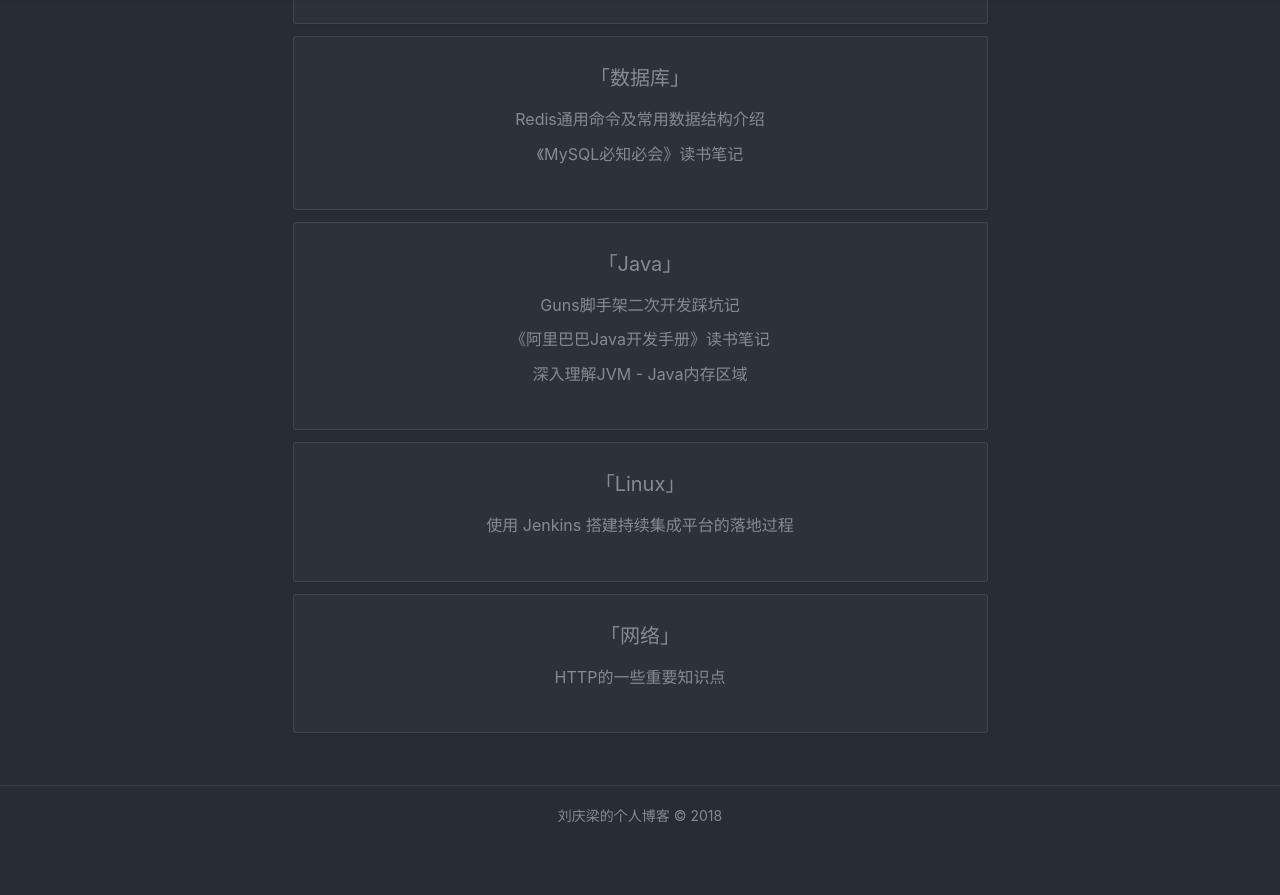
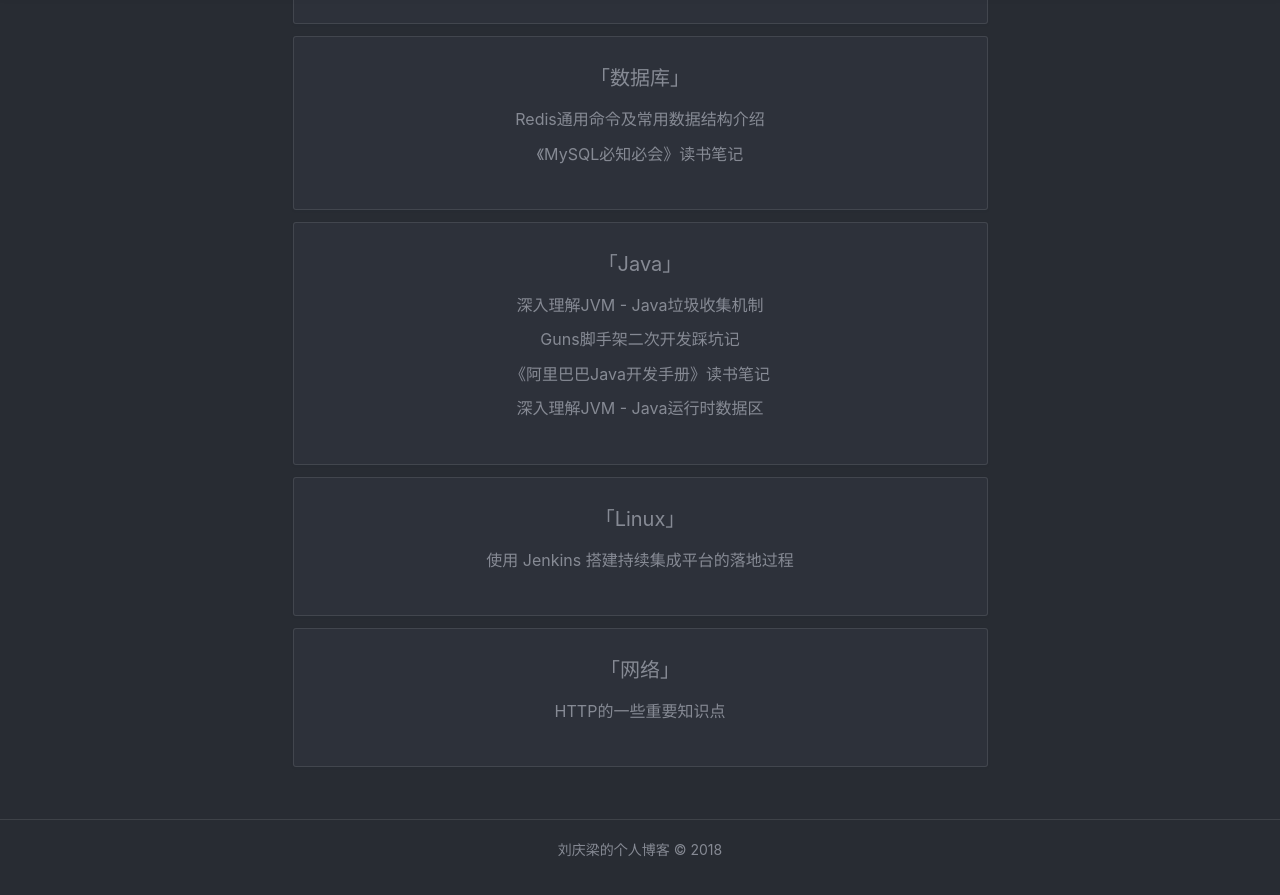
Before and after one commit to Coder-Leon/Coder-Leon.github.io, a Jekyll site: the page built from tags.html, in a window 1280 px wide and 900 px high, scrolled down 661 px. Shown: the top 895 px of the window. Built offline with Jekyll 4.4.1, drawn with Linux system fonts in a browser that asks for light colours; nearby versions of some CDN libraries; a style sheet for code colours, icons or effects is not loaded; before the commit the page ends 1527 px from its top, so only the background shows below that; some of the changed lines change nothing that is shown.

Commit message:
Update JVM note

````diff
--- a/_posts/2018-05-27-jvm_1.md
+++ b/_posts/2018-05-27-jvm_1.md
@@ -1,7 +1,7 @@
 ---
 layout: post
-title: '深入理解JVM - Java内存区域'
-subtitle: 'Java内存区域'
+title: '深入理解JVM - Java运行时数据区'
+subtitle: 'JVM数据区'
 date: 2018-05-27
 categories: Java
 tags: Java
--- /dev/null
+++ b/_posts/2018-08-26-jvm_2.md
@@ -0,0 +1,278 @@
+---
+layout: post
+title: '深入理解JVM - Java垃圾收集机制'
+subtitle: 'GC'
+date: 2018-08-26
+categories: Java
+tags: Java
+---
+
+# 垃圾收集
+
+垃圾收集主要是针对堆和方法区进行。
+
+程序计数器、虚拟机栈和本地方法栈这三个区域属于线程私有的，只存在于线程的生命周期内，线程结束之后也会消失，因此不需要对这三个区域进行垃圾回收。
+
+## 判断一个对象是否可被回收
+
+### 1. 引用计数算法
+
+给对象添加一个引用计数器，当对象增加一个引用时计数器加 1，引用失效时计数器减 1。引用计数为 0 的对象可被回收。
+
+两个对象出现循环引用的情况下，此时引用计数器永远不为 0，导致无法对它们进行回收。
+
+正因为循环引用的存在，因此 Java 虚拟机不使用引用计数算法。
+
+```JAVA
+public class ReferenceCountingGC {
+
+    public Object instance = null;
+
+    public static void main(String[] args) {
+        ReferenceCountingGC objectA = new ReferenceCountingGC();
+        ReferenceCountingGC objectB = new ReferenceCountingGC();
+        objectA.instance = objectB;
+        objectB.instance = objectA;
+    }
+}
+```
+
+### 2. 可达性分析算法
+
+通过 GC Roots 作为起始点进行搜索，能够到达到的对象都是存活的，不可达的对象可被回收。
+
+Java 虚拟机使用该算法来判断对象是否可被回收，在 Java 中 GC Roots 一般包含以下内容：
+
+- 虚拟机栈中引用的对象
+- 本地方法栈中引用的对象
+- 方法区中类静态属性引用的对象
+- 方法区中的常量引用的对象
+
+![](http://oyzvmt76c.bkt.clouddn.com/jvm_5.png)
+
+### 3. 方法区的回收
+
+因为方法区主要存放永久代对象，而永久代对象的回收率比新生代低很多，因此在方法区上进行回收性价比不高。
+
+主要是对常量池的回收和对类的卸载。
+
+在大量使用反射、动态代理、CGLib 等 ByteCode 框架、动态生成 JSP 以及 OSGi 这类频繁自定义 ClassLoader 的场景都需要虚拟机具备类卸载功能，以保证不会出现内存溢出。
+
+类的卸载条件很多，需要满足以下三个条件，并且满足了也不一定会被卸载：
+
+- 该类所有的实例都已经被回收，也就是堆中不存在该类的任何实例。
+- 加载该类的 ClassLoader 已经被回收。
+- 该类对应的 Class 对象没有在任何地方被引用，也就无法在任何地方通过反射访问该类方法。
+
+可以通过 -Xnoclassgc 参数来控制是否对类进行卸载。
+
+### 4. finalize()
+
+finalize() 类似 C++ 的析构函数，用来做关闭外部资源等工作。但是 try-finally 等方式可以做的更好，并且该方法运行代价高昂，不确定性大，无法保证各个对象的调用顺序，因此最好不要使用。
+
+当一个对象可被回收时，如果需要执行该对象的 finalize() 方法，那么就有可能在该方法中让对象重新被引用，从而实现自救。自救只能进行一次，如果回收的对象之前调用了 finalize() 方法自救，后面回收时不会调用 finalize() 方法。
+
+## 引用类型
+
+无论是通过引用计算算法判断对象的引用数量，还是通过可达性分析算法判断对象是否可达，判定对象是否可被回收都与引用有关。
+
+Java 提供了四种强度不同的引用类型。
+
+### 1. 强引用
+
+被强引用关联的对象不会被回收。
+
+使用 new 一个新对象的方式来创建强引用。
+
+```JAVA
+Object obj = new Object();
+```
+
+### 2. 软引用
+
+被软引用关联的对象只有在内存不够的情况下才会被回收。
+
+使用 SoftReference 类来创建软引用。
+
+```JAVA
+Object obj = new Object();
+SoftReference<Object> sf = new SoftReference<Object>(obj);
+obj = null;  // 使对象只被软引用关联
+```
+
+### 3. 弱引用
+
+被弱引用关联的对象一定会被回收，也就是说它只能存活到下一次垃圾回收发生之前。
+
+使用 WeakReference 类来实现弱引用。
+
+```JAVA
+Object obj = new Object();
+WeakReference<Object> wf = new WeakReference<Object>(obj);
+obj = null;
+```
+
+### 4. 虚引用
+
+又称为幽灵引用或者幻影引用。一个对象是否有虚引用的存在，完全不会对其生存时间构成影响，也无法通过虚引用取得一个对象。
+
+为一个对象设置虚引用关联的唯一目的就是能在这个对象被回收时收到一个系统通知。
+
+使用 PhantomReference 来实现虚引用。
+
+```JAVA
+Object obj = new Object();
+PhantomReference<Object> pf = new PhantomReference<Object>(obj);
+obj = null;
+```
+
+## 垃圾收集算法
+
+### 1. 标记 - 清除
+
+![](http://oyzvmt76c.bkt.clouddn.com/jvm_6.jpg)
+
+将存活的对象进行标记，然后清理掉未被标记的对象。
+
+不足：
+
+- 标记和清除过程效率都不高；
+- 会产生大量不连续的内存碎片，导致无法给大对象分配内存。
+
+### 2. 标记 - 整理
+
+![](http://oyzvmt76c.bkt.clouddn.com/jvm_7.jpg)
+
+让所有存活的对象都向一端移动，然后直接清理掉端边界以外的内存。
+
+### 3. 复制
+
+![](http://oyzvmt76c.bkt.clouddn.com/jvm_8.jpg)
+
+将内存划分为大小相等的两块，每次只使用其中一块，当这一块内存用完了就将还存活的对象复制到另一块上面，然后再把使用过的内存空间进行一次清理。
+
+主要不足是只使用了内存的一半。
+
+现在的商业虚拟机都采用这种收集算法来回收新生代，但是并不是将新生代划分为大小相等的两块，而是分为一块较大的 Eden 空间和两块较小的 Survivor 空间，每次使用 Eden 空间和其中一块 Survivor。在回收时，将 Eden 和 Survivor 中还存活着的对象一次性复制到另一块 Survivor 空间上，最后清理 Eden 和使用过的那一块 Survivor。
+
+HotSpot 虚拟机的 Eden 和 Survivor 的大小比例默认为 8:1，保证了内存的利用率达到 90%。如果每次回收有多于 10% 的对象存活，那么一块 Survivor 空间就不够用了，此时需要依赖于老年代进行分配担保，也就是借用老年代的空间存储放不下的对象。
+
+### 4. 分代收集
+
+现在的商业虚拟机采用分代收集算法，它根据对象存活周期将内存划分为几块，不同块采用适当的收集算法。
+
+一般将堆分为新生代和老年代。
+
+- 新生代使用：复制算法
+- 老年代使用：标记 - 清除 或者 标记 - 整理 算法
+
+## 垃圾收集器
+
+![](http://oyzvmt76c.bkt.clouddn.com/jvm_9.jpg)
+
+以上是 HotSpot 虚拟机中的 7 个垃圾收集器，连线表示垃圾收集器可以配合使用。
+
+- 单线程与多线程：单线程指的是垃圾收集器只使用一个线程进行收集，而多线程使用多个线程；
+- 串行与并行：串行指的是垃圾收集器与用户程序交替执行，这意味着在执行垃圾收集的时候需要停顿用户程序；并行指的是垃圾收集器和用户程序同时执行。除了 CMS 和 G1 之外，其它垃圾收集器都是以串行的方式执行。
+
+### 1. Serial 收集器
+
+![](http://oyzvmt76c.bkt.clouddn.com/jvm_10.jpg)
+
+Serial 翻译为串行，也就是说它以串行的方式执行。
+
+它是单线程的收集器，只会使用一个线程进行垃圾收集工作。
+
+它的优点是简单高效，对于单个 CPU 环境来说，由于没有线程交互的开销，因此拥有最高的单线程收集效率。
+
+它是 Client 模式下的默认新生代收集器，因为在该应用场景下，分配给虚拟机管理的内存一般来说不会很大。Serial 收集器收集几十兆甚至一两百兆的新生代停顿时间可以控制在一百多毫秒以内，只要不是太频繁，这点停顿是可以接受的。
+
+### 2. ParNew 收集器
+
+![](http://oyzvmt76c.bkt.clouddn.com/jvm_11.jpg)
+
+它是 Serial 收集器的多线程版本。
+
+是 Server 模式下的虚拟机首选新生代收集器，除了性能原因外，主要是因为除了 Serial 收集器，只有它能与 CMS 收集器配合工作。
+
+默认开启的线程数量与 CPU 数量相同，可以使用 -XX:ParallelGCThreads 参数来设置线程数。
+
+### 3. Parallel Scavenge 收集器
+
+与 ParNew 一样是多线程收集器。
+
+其它收集器关注点是尽可能缩短垃圾收集时用户线程的停顿时间，而它的目标是达到一个可控制的吞吐量，它被称为“吞吐量优先”收集器。这里的吞吐量指 CPU 用于运行用户代码的时间占总时间的比值。
+
+停顿时间越短就越适合需要与用户交互的程序，良好的响应速度能提升用户体验。而高吞吐量则可以高效率地利用 CPU 时间，尽快完成程序的运算任务，适合在后台运算而不需要太多交互的任务。
+
+缩短停顿时间是以牺牲吞吐量和新生代空间来换取的：新生代空间变小，垃圾回收变得频繁，导致吞吐量下降。
+
+可以通过一个开关参数打开 GC 自适应的调节策略（GC Ergonomics），就不需要手工指定新生代的大小（-Xmn）、Eden 和 Survivor 区的比例、晋升老年代对象年龄等细节参数了。虚拟机会根据当前系统的运行情况收集性能监控信息，动态调整这些参数以提供最合适的停顿时间或者最大的吞吐量。
+
+### 4. Serial Old 收集器
+
+![](http://oyzvmt76c.bkt.clouddn.com/jvm_12.jpg)
+
+是 Serial 收集器的老年代版本，也是给 Client 模式下的虚拟机使用。如果用在 Server 模式下，它有两大用途：
+
+- 在 JDK 1.5 以及之前版本（Parallel Old 诞生以前）中与 Parallel Scavenge 收集器搭配使用。
+- 作为 CMS 收集器的后备预案，在并发收集发生 Concurrent Mode Failure 时使用。
+
+### 5. Parallel Old 收集器
+
+![](http://oyzvmt76c.bkt.clouddn.com/jvm_13.jpg)
+
+是 Parallel Scavenge 收集器的老年代版本。
+
+在注重吞吐量以及 CPU 资源敏感的场合，都可以优先考虑 Parallel Scavenge 加 Parallel Old 收集器。
+
+### 6. CMS 收集器
+
+![](http://oyzvmt76c.bkt.clouddn.com/jvm_14.jpg)
+
+CMS（Concurrent Mark Sweep），Mark Sweep 指的是标记 - 清除算法。
+
+分为以下四个流程：
+
+- 初始标记：仅仅只是标记一下 GC Roots 能直接关联到的对象，速度很快，需要停顿。
+- 并发标记：进行 GC Roots Tracing 的过程，它在整个回收过程中耗时最长，不需要停顿。
+- 重新标记：为了修正并发标记期间因用户程序继续运作而导致标记产生变动的那一部分对象的标记记录，需要停顿。
+- 并发清除：不需要停顿。
+
+在整个过程中耗时最长的并发标记和并发清除过程中，收集器线程都可以与用户线程一起工作，不需要进行停顿。
+
+具有以下缺点：
+
+- 吞吐量低：低停顿时间是以牺牲吞吐量为代价的，导致 CPU 利用率不够高。
+- 无法处理浮动垃圾，可能出现 Concurrent Mode Failure。浮动垃圾是指并发清除阶段由于用户线程继续运行而产生的垃圾，这部分垃圾只能到下一次 GC 时才能进行回收。由于浮动垃圾的存在，因此需要预留出一部分内存，意味着 CMS 收集不能像其它收集器那样等待老年代快满的时候再回收。如果预留的内存不够存放浮动垃圾，就会出现 Concurrent Mode Failure，这时虚拟机将临时启用 Serial Old 来替代 CMS。
+- 标记 - 清除算法导致的空间碎片，往往出现老年代空间剩余，但无法找到足够大连续空间来分配当前对象，不得不提前触发一次 Full GC。
+
+### 7. G1 收集器
+
+G1（Garbage-First），它是一款面向服务端应用的垃圾收集器，在多 CPU 和大内存的场景下有很好的性能。HotSpot 开发团队赋予它的使命是未来可以替换掉 CMS 收集器。
+
+堆被分为新生代和老年代，其它收集器进行收集的范围都是整个新生代或者老年代，而 G1 可以直接对新生代和老年代一起回收。
+
+![](http://oyzvmt76c.bkt.clouddn.com/jvm_15.png)
+
+G1 把堆划分成多个大小相等的独立区域（Region），新生代和老年代不再物理隔离。
+
+![](http://oyzvmt76c.bkt.clouddn.com/jvm_16.png)
+
+通过引入 Region 的概念，从而将原来的一整块内存空间划分成多个的小空间，使得每个小空间可以单独进行垃圾回收。这种划分方法带来了很大的灵活性，使得可预测的停顿时间模型成为可能。通过记录每个 Region 垃圾回收时间以及回收所获得的空间（这两个值是通过过去回收的经验获得），并维护一个优先列表，每次根据允许的收集时间，优先回收价值最大的 Region。
+
+每个 Region 都有一个 Remembered Set，用来记录该 Region 对象的引用对象所在的 Region。通过使用 Remembered Set，在做可达性分析的时候就可以避免全堆扫描。
+
+![](http://oyzvmt76c.bkt.clouddn.com/jvm_17.jpg)
+
+如果不计算维护 Remembered Set 的操作，G1 收集器的运作大致可划分为以下几个步骤：
+
+- 初始标记
+- 并发标记
+- 最终标记：为了修正在并发标记期间因用户程序继续运作而导致标记产生变动的那一部分标记记录，虚拟机将这段时间对象变化记录在线程的 Remembered Set Logs 里面，最终标记阶段需要把 Remembered Set Logs 的数据合并到 Remembered Set 中。这阶段需要停顿线程，但是可并行执行。
+- 筛选回收：首先对各个 Region 中的回收价值和成本进行排序，根据用户所期望的 GC 停顿时间来制定回收计划。此阶段其实也可以做到与用户程序一起并发执行，但是因为只回收一部分 Region，时间是用户可控制的，而且停顿用户线程将大幅度提高收集效率。
+
+具备如下特点：
+
+- 空间整合：整体来看是基于“标记 - 整理”算法实现的收集器，从局部（两个 Region 之间）上来看是基于“复制”算法实现的，这意味着运行期间不会产生内存空间碎片。
+- 可预测的停顿：能让使用者明确指定在一个长度为 M 毫秒的时间片段内，消耗在 GC 上的时间不得超过 N 毫秒。
````
